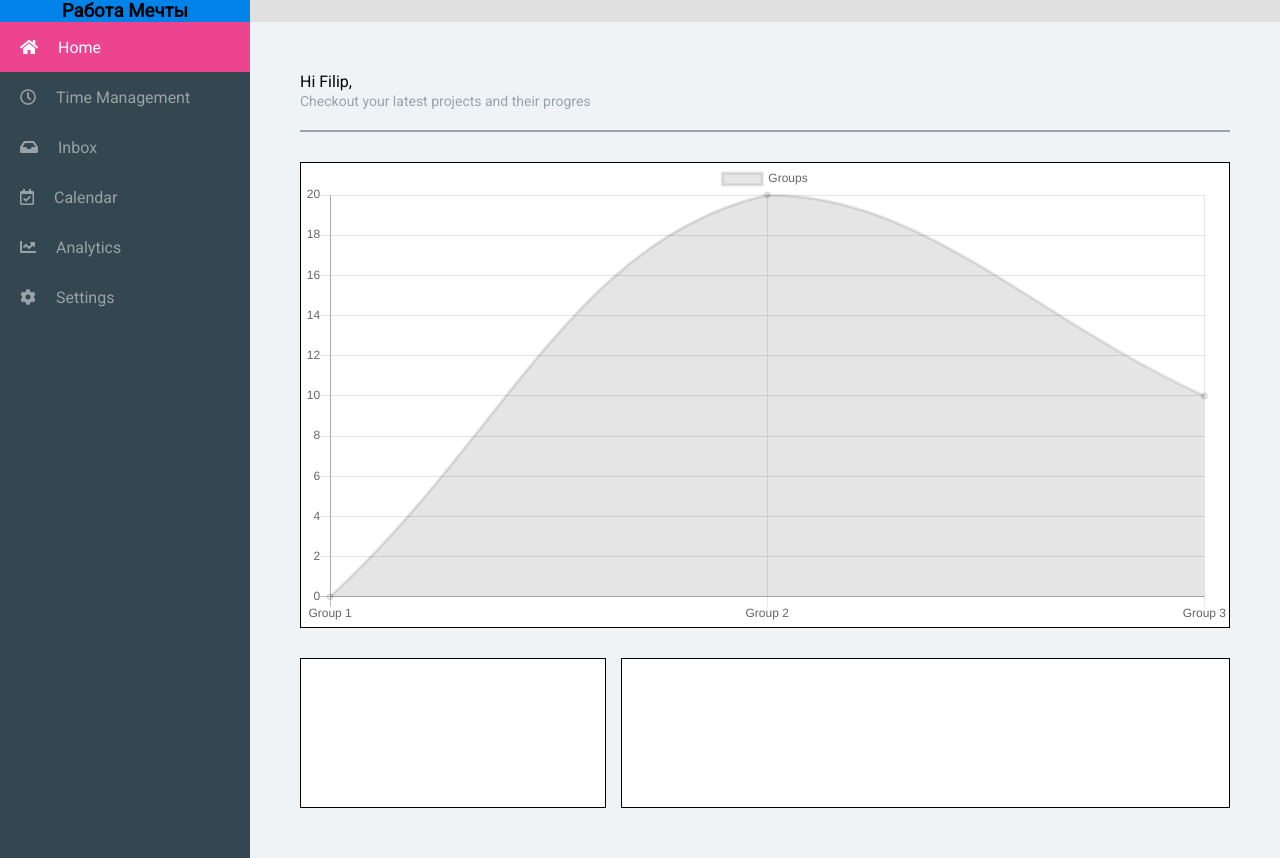
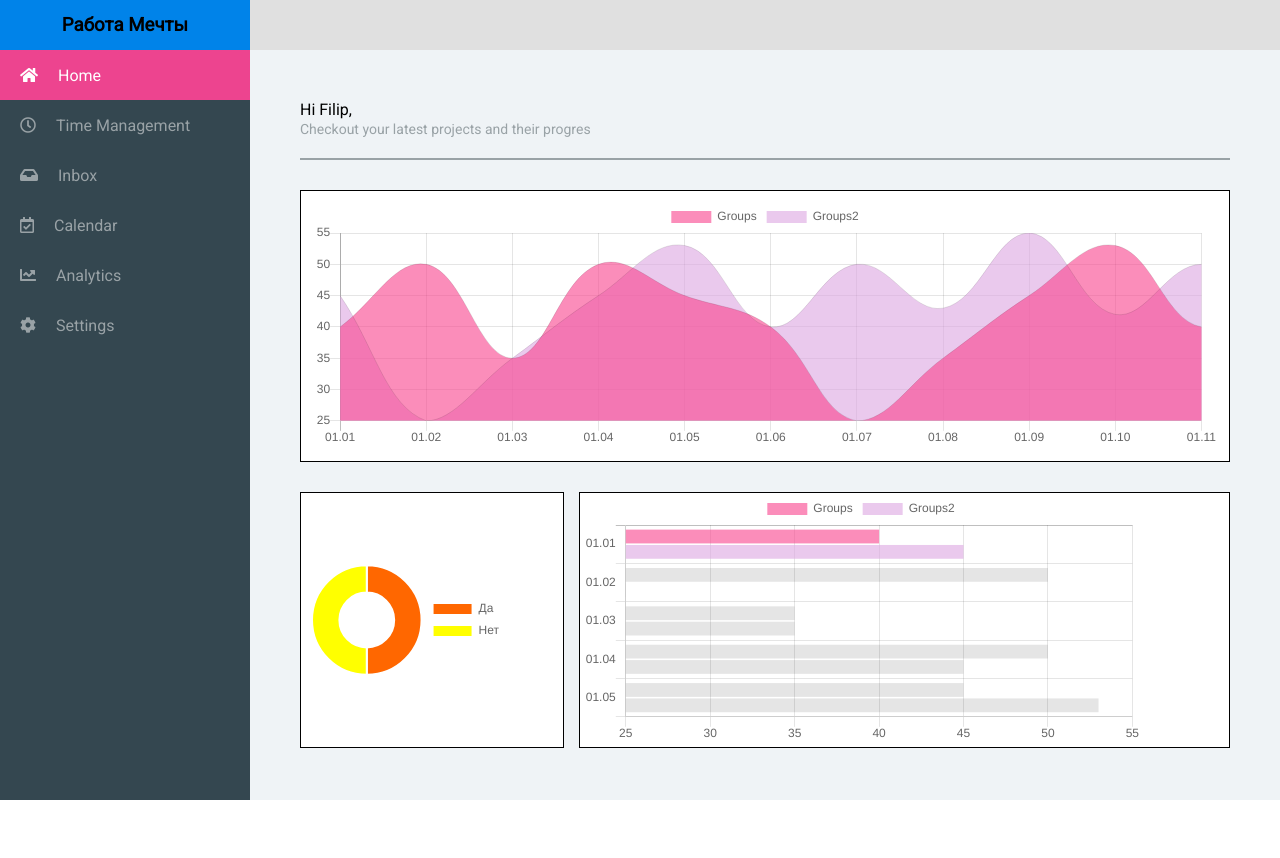
Before and after one commit to DereviankoViacheslav/test-task-4Service, a React (Create React App) app: page / in a window 1280 px wide. After the commit the page ends 800 px from the top, so only its background shows below. Built offline with nearby package versions, Linux system fonts and the light colour scheme.

Commit message:
add chart-answers

```diff
--- a/src/components/analytics/Analytics.scss
+++ b/src/components/analytics/Analytics.scss
@@ -1,4 +1,4 @@
-@import '../../styles.scss';
+@import '../../styles/breakpoints.scss';
 
 .analytics {
   flex-grow: 1;
--- a/src/components/app/App.scss
+++ b/src/components/app/App.scss
@@ -1,4 +1,4 @@
-@import '../../styles.scss';
+@import '../../styles/breakpoints.scss';
 
 * {
   padding: 0;
@@ -18,117 +18,8 @@ html {
   height: 100%;
 }
 
-// .header {
-//   height: 50px;
-//   width: 100%;
-//   background-color: #e0e0e0;
-
-//   @include for-large-up {
-//     display: flex;
-//   }
-
-//   &__title {
-//     display: flex;
-//     justify-analytics: center;
-//     align-items: center;
-//     height: 100%;
-//     min-width: 250px;
-//     background-color: #0083e9;
-//   }
-// }
-
 .main {
   display: flex;
   flex-grow: 1;
   background-color: #eff3f6;
 }
-
-// .nav {
-//   background-color: #344750;
-//   color: #99a2a6;
-
-//   @include for-large-up {
-//     min-width: 250px;
-//   }
-
-//   &__list-item {
-//     height: 50px;
-//     display: flex;
-//     align-items: center;
-//     padding: 0 20px;
-//     cursor: pointer;
-
-//     &:first-child {
-//       background-color: #ed448f;
-//       color: #fff;
-
-//       &:hover {
-//         background-color: #f360a2;
-//         color: #222;
-//       }
-//     }
-
-//     &:hover {
-//       background-color: #415a65;
-//       color: #fff;
-//     }
-//   }
-
-//   &__list-item-text {
-//     display: none;
-//     margin-left: 20px;
-
-//     @include for-large-up {
-//       display: inline;
-//     }
-//   }
-// }
-
-// .analytics {
-//   flex-grow: 1;
-//   padding: 50px;
-
-//   &__title {
-//     padding-bottom: 20px;
-//     border-bottom: 2px solid #99a2a6;
-//   }
-
-//   &__subtitle {
-//     font-size: 14px;
-//     color: #99a2a6;
-//   }
-
-//   &__chart {
-//     width: 100%;
-//     margin-top: 30px;
-//     // ------
-//     min-height: 150px;
-//     border: 1px solid black;
-//     // ------
-//     background-color: #fff;
-//   }
-
-//   &__bottom-chart-container {
-//     display: flex;
-//     flex-wrap: wrap;
-//   }
-// }
-
-// .chart-hours {}
-
-// .chart-answers {
-
-//   @include for-medium-up {
-//     width: inherit;
-//     flex-grow: 1;
-//     margin-right: 15px;
-//   }
-// }
-
-// .chart-projects {
-
-//   @include for-medium-up {
-//     width: inherit;
-//     flex-grow: 2;
-//   }
-// }
--- a/src/components/chart-answers/ChartAnswers.jsx
+++ b/src/components/chart-answers/ChartAnswers.jsx
@@ -1,16 +1,22 @@
 import React from 'react';
-// import { Line } from 'react-chartjs-2';
+import { Doughnut } from 'react-chartjs-2';
 import './ChartAnswers.scss';
 
 class ChartAnswers extends React.Component {
 
   state = {
     chartData: {
-      labels: ["Group 1", "Group 2", "Group 3"],
-      datasets: [{
-        label: 'Groups',
-        data: [0, 20, 10]
-      }]
+      labels: ["Да", "Нет"],
+      datasets: [
+        {
+          label: 'Groups',
+          data: [500, 500],
+          backgroundColor: [
+            '#ff6700',
+            'yellow',
+          ],
+        }
+      ]
     }
   };
 
@@ -19,7 +25,19 @@ class ChartAnswers extends React.Component {
   render() {
     return (
       <div className="chart-answers analytics__chart">
-        {/* <Line ref={this.chart} data={this.state.chartData} height={150} width={300} /> */}
+        <Doughnut
+          ref={this.chart}
+          data={this.state.chartData}
+          // height={10}
+          width={1}
+          options={
+            {
+              maintainAspectRatio: false,
+              responsive: true,
+              legend: { position: 'right' }
+            }
+          }
+        />
       </div>
     );
   }
--- a/src/components/chart-answers/ChartAnswers.scss
+++ b/src/components/chart-answers/ChartAnswers.scss
@@ -1,7 +1,8 @@
-@import '../../styles.scss';
+@import '../../styles/breakpoints.scss';
 
 .chart-answers {
   width: 100%;
+  padding: 10px;
 
   @include for-medium-up {
     width: inherit;
--- a/src/components/chart-hours/ChartHours.jsx
+++ b/src/components/chart-hours/ChartHours.jsx
@@ -4,20 +4,56 @@ import './ChartHours.scss';
 
 class ChartHours extends React.Component {
 
+  fakeDateList = [
+    '01.01', '01.02', '01.03', '01.04', '01.05', '01.06', '01.07', '01.08', '01.09', '01.10', '01.11'
+  ];
+
+  fakeDataSet1 = [40, 50, 35, 50, 45, 40, 25, 35, 45, 53, 40, 48, 40, 53, 50];
+  fakeDataSet2 = [45, 25, 35, 45, 53, 40, 50, 43, 55, 42, 50, 42, 50, 44, 30];
+
   state = {
     chartData: {
-      labels: ["Group 1", "Group 2", "Group 3"],
-      datasets: [{
-        label: 'Groups',
-        data: [0, 20, 10]
-      }]
-    }
+      labels: this.fakeDateList,
+      datasets: [
+        {
+          label: 'Groups',
+          data: this.fakeDataSet1,
+          backgroundColor: ['rgb(248, 65, 141, 0.6)'],
+          pointBackgroundColor: ['rgb(255, 255, 255, 1)'],
+          borderWidth: 0,
+          pointRadius: 0,
+          xAxisID: 0,
+          yAxisID: 0
+        },
+        {
+          label: 'Groups2',
+          data: this.fakeDataSet2,
+          backgroundColor: [ 'rgb(221, 166, 225, 0.6)'],
+          pointBackgroundColor: ['rgb(255, 255, 255, 1)',
+          ],
+          borderWidth: 0,
+          pointRadius: 0,
+          xAxisID: 0,
+          yAxisID: 0
+        }
+      ]
+    },
   };
 
   render() {
     return (
       <div className="analytics__chart chart-hours">
-        <Line ref={this.chart} data={this.state.chartData} height={150} width={300} />
+        <Line
+          ref={this.chart}
+          data={this.state.chartData}
+          height={250}
+          options={
+            {
+              maintainAspectRatio: false,
+              responsive: true
+            }
+          }
+        />
       </div>
     );
   }
--- a/src/components/chart-hours/ChartHours.scss
+++ b/src/components/chart-hours/ChartHours.scss
@@ -1,5 +1,6 @@
-@import '../../styles.scss';
+@import '../../styles/breakpoints.scss';
 
 .chart-hours {
   width: 100%;
+  padding: 10px;
 }
--- a/src/components/chart-projects/ChartProjects.jsx
+++ b/src/components/chart-projects/ChartProjects.jsx
@@ -1,10 +1,60 @@
 import React from 'react';
+import { HorizontalBar } from 'react-chartjs-2';
 import './ChartProjects.scss';
 
-function ChartProjects() {
-  return (
-    <div className="analytics__chart chart-projects"></div>
-  );
+class ChartProjects extends React.Component {
+
+  fakeDateList = ['01.01', '01.02', '01.03', '01.04', '01.05'];
+  fakeDataSet1 = [40, 50, 35, 50, 45, 40];
+  fakeDataSet2 = [45, 25, 35, 45, 53, 40];
+
+  state = {
+    chartData: {
+      labels: this.fakeDateList,
+      datasets: [
+        {
+          label: 'Groups',
+          data: this.fakeDataSet1,
+          backgroundColor: ['rgb(248, 65, 141, 0.6)'],
+          pointBackgroundColor: ['rgb(255, 255, 255, 1)'],
+          borderWidth: 0,
+          pointRadius: 0,
+          xAxisID: 0,
+          yAxisID: 0
+        },
+        {
+          label: 'Groups2',
+          data: this.fakeDataSet2,
+          backgroundColor: ['rgb(221, 166, 225, 0.6)'],
+          pointBackgroundColor: ['rgb(255, 255, 255, 1)',
+          ],
+          borderWidth: 0,
+          pointRadius: 0,
+          xAxisID: 0,
+          yAxisID: 0
+        }
+      ]
+    },
+  };
+
+
+  render() {
+    return (
+      <div className="analytics__chart chart-projects">
+        <HorizontalBar
+          ref={this.chart}
+          data={this.state.chartData}
+          height={250}
+          options={
+            {
+              maintainAspectRatio: false,
+              responsive: true
+            }
+          }
+        />
+      </div>
+    );
+  }
 }
 
 export default ChartProjects;
--- a/src/components/chart-projects/ChartProjects.scss
+++ b/src/components/chart-projects/ChartProjects.scss
@@ -1,4 +1,4 @@
-@import '../../styles.scss';
+@import '../../styles/breakpoints.scss';
 
 .chart-projects {
   width: 100%;
--- a/src/components/header/Header.scss
+++ b/src/components/header/Header.scss
@@ -1,4 +1,4 @@
-@import '../../styles.scss';
+@import '../../styles/breakpoints.scss';
 
 .header {
   height: 50px;
--- a/src/components/nav/Nav.scss
+++ b/src/components/nav/Nav.scss
@@ -1,4 +1,4 @@
-@import '../../styles.scss';
+@import '../../styles/breakpoints.scss';
 
 .nav {
   background-color: #344750;
--- /dev/null
+++ b/src/styles/breakpoints.scss
@@ -0,0 +1,11 @@
+@mixin for-medium-up {
+  @media screen and (min-width: 768px) {
+    @content;
+  }
+}
+
+@mixin for-large-up {
+  @media screen and (min-width: 998px) {
+    @content;
+  }
+}
```
